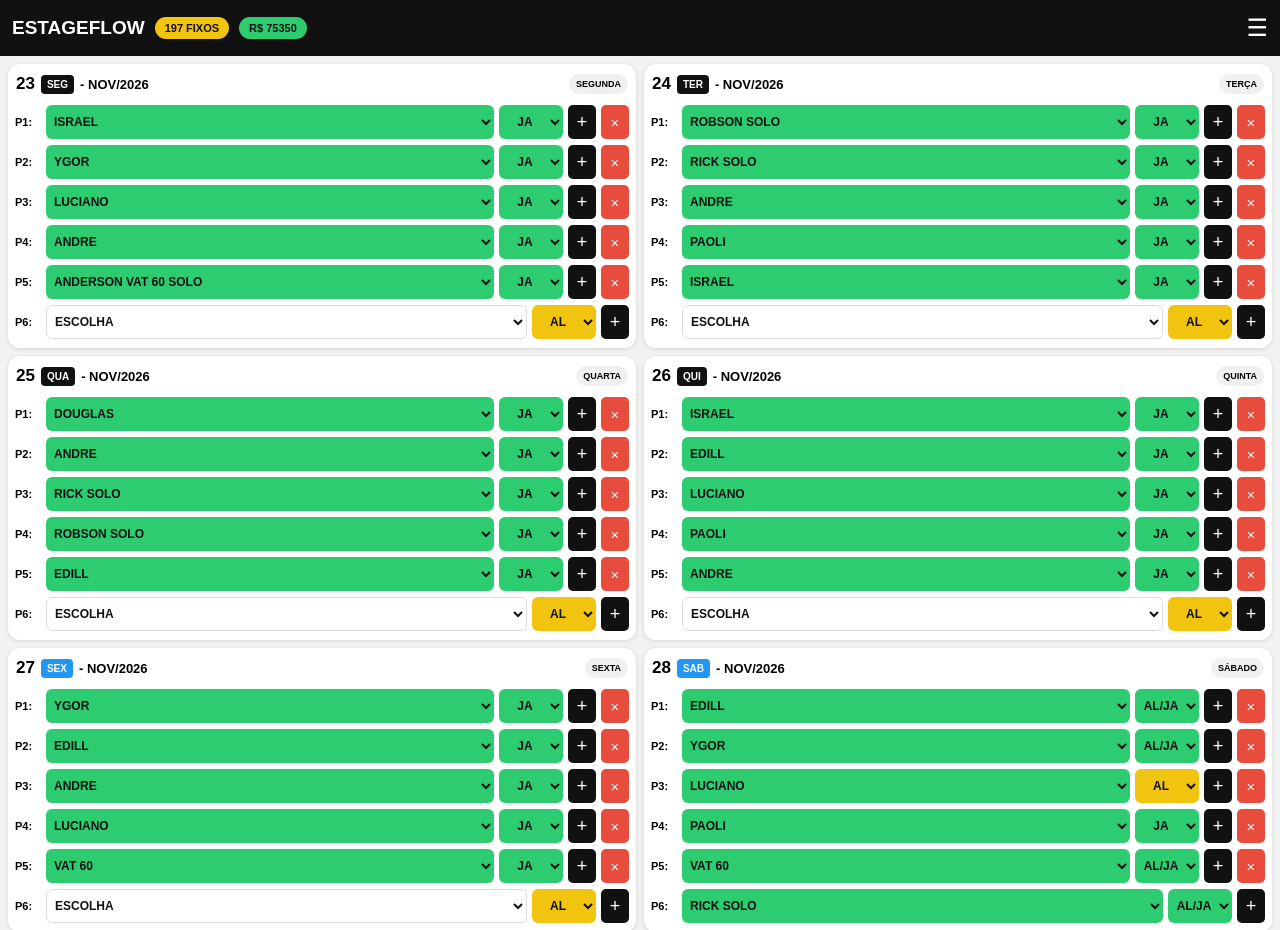
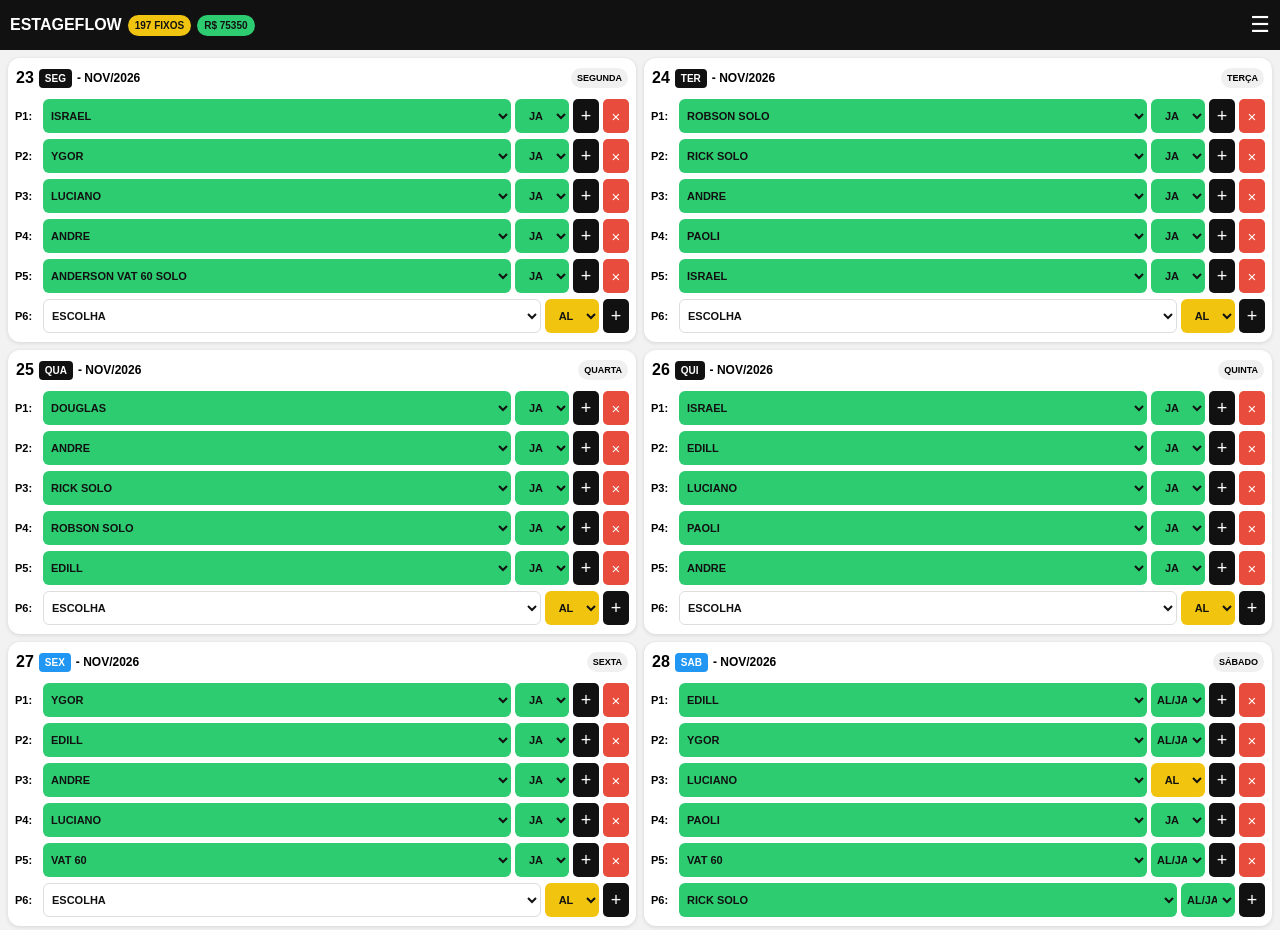
Before and after one commit to takitakisom-dev/ESTAGEFLOW, a plain HTML site: page index.html in a window 1280 px wide. Shown: the top 930 px of the page. Drawn offline with Linux system fonts and the light colour scheme.

Commit message:
Refactor CSS styles in index.html

```diff
--- a/index.html
+++ b/index.html
@@ -2,38 +2,38 @@
 <html lang="pt-BR">
 <head>
 <meta charset="UTF-8">
-<meta name="viewport" content="width=device-width, initial-scale=1.0">
+<meta name="viewport" content="width=device-width, initial-scale=1.0, maximum-scale=1.0, user-scalable=no">
 <title>ESTAGEFLOW</title>
 <style>
 *{box-sizing:border-box;margin:0;padding:0;font-family:Arial,sans-serif}
 body{background:#f2f2f2}
-.top{background:#111;color:#fff;padding:14px 12px;display:flex;align-items:center;gap:10px;position:sticky;top:0;z-index:10}
-.top b{font-size:19px}
-.pill{font-size:11px;font-weight:800;padding:5px 10px;border-radius:20px;white-space:nowrap}
+.top{background:#111;color:#fff;padding:12px 10px;display:flex;align-items:center;gap:6px;position:sticky;top:0;z-index:10;min-width:0}
+.top b{font-size:16px;flex-shrink:0;white-space:nowrap}
+.pill{font-size:10px;font-weight:800;padding:5px 7px;border-radius:20px;white-space:nowrap;flex-shrink:0}
 .pill.y{background:#f1c40f;color:#111}
 .pill.g{background:#2ecc71;color:#111}
-.menu{margin-left:auto;background:none;border:0;color:#fff;font-size:24px}
-.grid{display:grid;grid-template-columns:1fr 1fr;gap:8px;padding:8px}
-.card{background:#fff;border-radius:12px;overflow:hidden;box-shadow:0 1px 4px rgba(0,0,0,.12)}
-.head{display:flex;align-items:center;gap:6px;padding:10px 8px 8px}
-.num{font-size:17px;font-weight:800}
-.dia{font-size:10px;font-weight:800;color:#fff;background:#111;padding:4px 6px;border-radius:4px}
+.menu{margin-left:auto;background:none;border:0;color:#fff;font-size:22px;flex-shrink:0}
+.grid{display:grid;grid-template-columns:repeat(2,minmax(0,1fr));gap:8px;padding:8px}
+.card{background:#fff;border-radius:12px;overflow:hidden;box-shadow:0 1px 4px rgba(0,0,0,.12);min-width:0}
+.head{display:flex;align-items:center;gap:5px;padding:10px 8px 8px;min-width:0}
+.num{font-size:16px;font-weight:800;flex-shrink:0}
+.dia{font-size:10px;font-weight:800;color:#fff;background:#111;padding:4px 6px;border-radius:4px;flex-shrink:0}
 .dia.blue{background:#2196f3}
 .dia.red{background:#e74c3c}
-.mes{font-size:13px;font-weight:800}
-.semana{margin-left:auto;font-size:9px;font-weight:700;background:#f0f0f0;padding:5px 7px;border-radius:20px}
-.linha{display:flex;gap:5px;padding:3px 7px;align-items:center}
+.mes{font-size:12px;font-weight:800;white-space:nowrap;overflow:hidden;text-overflow:ellipsis}
+.semana{margin-left:auto;font-size:9px;font-weight:700;background:#f0f0f0;padding:5px 6px;border-radius:20px;flex-shrink:0}
+.linha{display:flex;gap:4px;padding:3px 7px;align-items:center;min-width:0}
 .linha:last-child{padding-bottom:9px}
-.p{font-size:11px;font-weight:700;width:26px;flex-shrink:0}
-select{height:34px;border:0;border-radius:6px;font-size:12px;font-weight:700;cursor:pointer;color:#111}
-select.nome{flex:1;min-width:0;background:#2ecc71;padding:0 4px}
+.p{font-size:11px;font-weight:700;width:24px;flex-shrink:0}
+select{height:34px;border:0;border-radius:6px;font-size:11px;font-weight:700;cursor:pointer;color:#111;min-width:0}
+select.nome{flex:1 1 0;min-width:0;background:#2ecc71;padding:0 4px}
 select.nome.branco{background:#fff;border:1px solid #ddd}
-select.turno{width:64px;flex-shrink:0;text-align:center;font-weight:800;padding:0 2px}
+select.turno{width:54px;flex-shrink:0;text-align:center;font-weight:800;padding:0 2px}
 select.turno.ja{background:#2ecc71}
 select.turno.al{background:#f1c40f}
 select.turno.alja{background:#2ecc71}
-.plus{background:#111;color:#fff;border:0;width:28px;height:34px;border-radius:5px;font-size:18px;cursor:pointer;flex-shrink:0}
-.del{background:#e74c3c;color:#fff;border:0;width:28px;height:34px;border-radius:5px;font-size:15px;cursor:pointer;flex-shrink:0}
+.plus{background:#111;color:#fff;border:0;width:26px;height:34px;border-radius:5px;font-size:18px;cursor:pointer;flex-shrink:0}
+.del{background:#e74c3c;color:#fff;border:0;width:26px;height:34px;border-radius:5px;font-size:15px;cursor:pointer;flex-shrink:0}
 </style>
 </head>
 <body>
```
